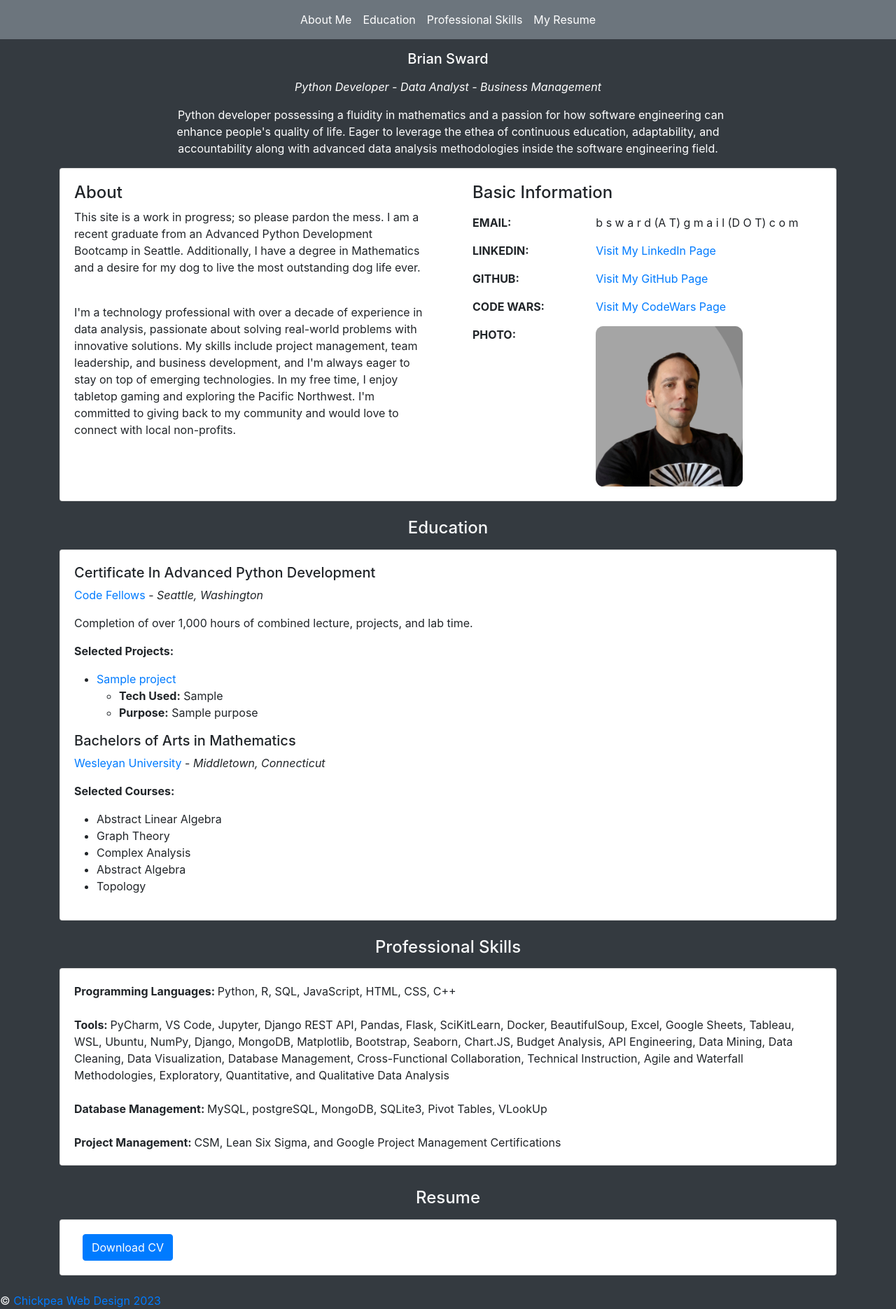
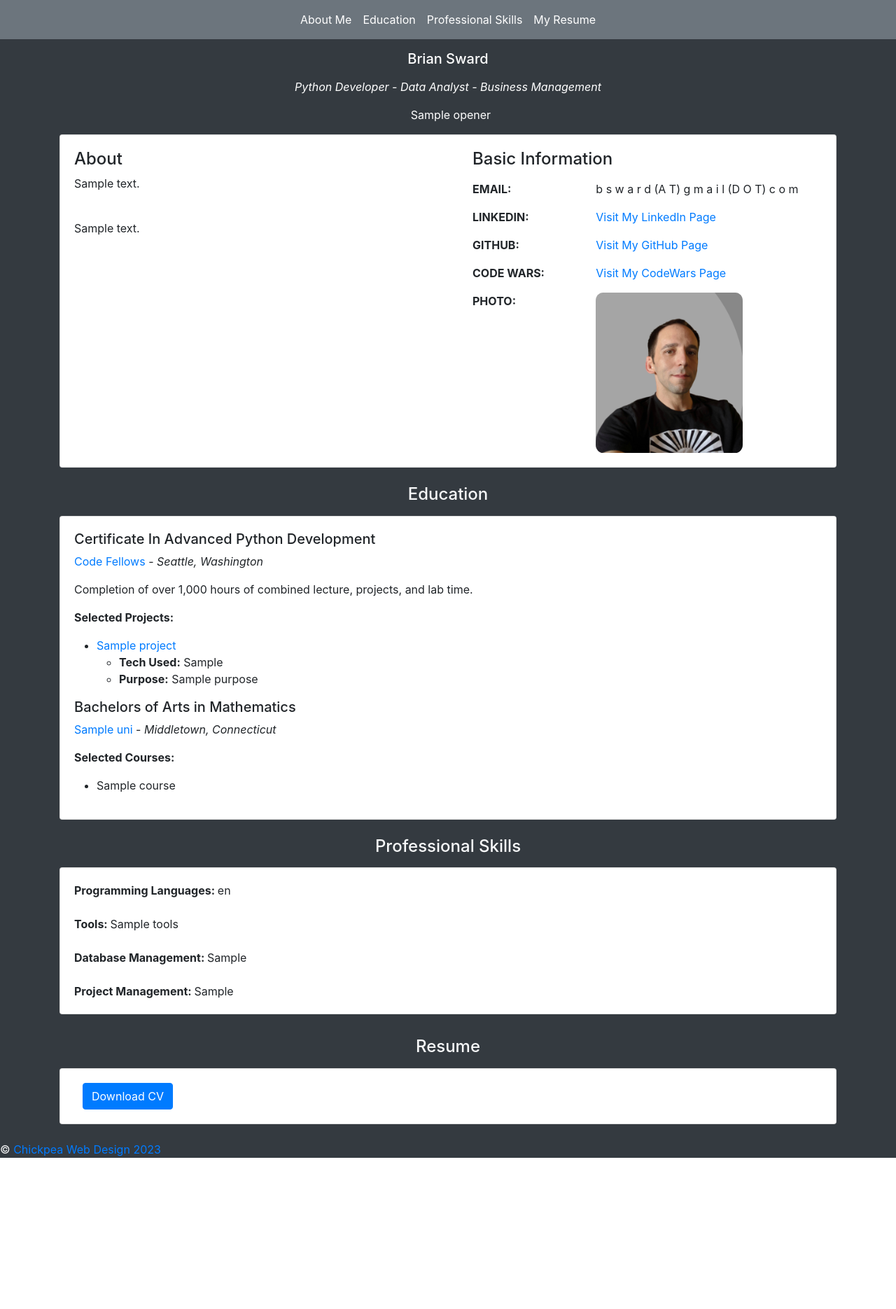
Before and after one commit to BrianSward/new-port, a Flask app: template templates/index.html in a window 1280 px wide. Shown: the whole page at 70% size. After the commit the page ends 1654 px from the top, so only its background shows below. Run offline with Flask 2, Linux system fonts and the light colour scheme; the template is opened without the code that fills it: most values are stand-ins (such as "Sample title", 1, 10 or a date in 2020); some libraries are stand-ins or nearby versions.

Commit message:
made the json feed the vast majority of the content

```diff
--- a/app.py
+++ b/app.py
@@ -7,7 +7,8 @@ app = Flask(__name__)
 def index():
     with open('./static/port.json') as f:
         data = json.load(f)
-    return render_template('index.html', projects=data['projects'])
+    return render_template('index.html', projects=data['projects'], info=data['info'])
+
 
 if __name__ == '__main__':
     app.run(debug=False)
--- a/templates/index.html
+++ b/templates/index.html
@@ -66,10 +66,7 @@
                     </p>
                     <!-- <p class="text-muted"> -->
                     <i class="fas fa-quote-left pe-2"></i>
-                    Python developer possessing a fluidity in mathematics and a passion for how software engineering can
-                    enhance people's quality of life. Eager to leverage the ethea of continuous education, adaptability,
-                    and accountability along with advanced data analysis methodologies inside the software engineering
-                    field.
+                    {{ info[0].content[0].opener  }}
                     </p>
                 </div>
             </div>
@@ -86,18 +83,11 @@
                     <div class="card-body">
                         <div class="h4 mt-0 title">About</div>
                         <p>
-                            This site is a work in progress; so please pardon the mess. I am a recent graduate from an
-                            Advanced Python Development Bootcamp in Seattle. Additionally, I have a degree in
-                            Mathematics and a desire for my dog to live the most outstanding dog life ever.
+                            {{ info[0].content[0].about_1 }}
                         </p>
                         <br>
                         <p>
-                            I'm a technology professional with over a decade of experience in data analysis, passionate
-                            about solving real-world problems with innovative solutions. My skills include project
-                            management, team leadership, and business development, and I'm always eager to stay on top
-                            of emerging technologies. In my free time, I enjoy tabletop gaming and exploring the
-                            Pacific Northwest. I'm committed to giving back to my community and would love to connect
-                            with local non-profits.
+                            {{ info[0].content[0].about_2  }}
                         </p>
                     </div>
                 </div>
@@ -192,14 +182,14 @@
                                 <li><b>Purpose:</b> {{ project.purpose }}</li>
                             </ul>
                         </li>
-                    {% endfor %}
+                        {% endfor %}
 
                     </ul>
                     <div class="h5">
                         Bachelors of Arts in Mathematics
                     </div>
                     <p class="category">
-                        <a href="https://en.wikipedia.org/wiki/Wesleyan_University">Wesleyan University</a> -
+                        <a href="https://en.wikipedia.org/wiki/Wesleyan_University">{{ info[0].uni[0].name  }}</a> -
                         <i>Middletown, Connecticut</i>
                     </p>
                     <p>
@@ -208,21 +198,12 @@
                         </b>
                         <br>
                     <ul>
+                        {% for course in info[0].uni[0].courses %}
                         <li>
-                            Abstract Linear Algebra
+                            {{ course }}
                         </li>
-                        <li>
-                            Graph Theory
-                        </li>
-                        <li>
-                            Complex Analysis
-                        </li>
-                        <li>
-                            Abstract Algebra
-                        </li>
-                        <li>
-                            Topology
-                        </li>
+                        {% endfor %}
+
                     </ul>
                     </p>
                     </p>
@@ -238,30 +219,25 @@
                     <b>
                         Programming Languages:
                     </b>
-                    Python, R, SQL, JavaScript, HTML, CSS, C++
+                    {{ info[0].skills[0].p_lang  }}
                     <br>
                     <br>
                     <b>
                         Tools:
                     </b>
-                    PyCharm, VS Code, Jupyter, Django REST API, Pandas, Flask, SciKitLearn, Docker, BeautifulSoup,
-                    Excel, Google Sheets, Tableau, WSL, Ubuntu, NumPy, Django, MongoDB, Matplotlib, Bootstrap,
-                    Seaborn, Chart.JS, Budget Analysis, API
-                    Engineering, Data Mining, Data Cleaning, Data Visualization, Database Management,
-                    Cross-Functional Collaboration, Technical Instruction, Agile and Waterfall Methodologies,
-                    Exploratory, Quantitative, and Qualitative Data Analysis
+                    {{ info[0].skills[0].tools  }}
                     <br>
                     <br>
                     <b>
                         Database Management:
                     </b>
-                    MySQL, postgreSQL, MongoDB, SQLite3, Pivot Tables, VLookUp
+                    {{ info[0].skills[0].data_mg  }}
                     <br>
                     <br>
                     <b>
                         Project Management:
                     </b>
-                    CSM, Lean Six Sigma, and Google Project Management Certifications
+                    {{ info[0].skills[0].pj_mg }}
 
 
                 </div>
```
Also changed, not shown: static/port.json (+21 -1 lines).
